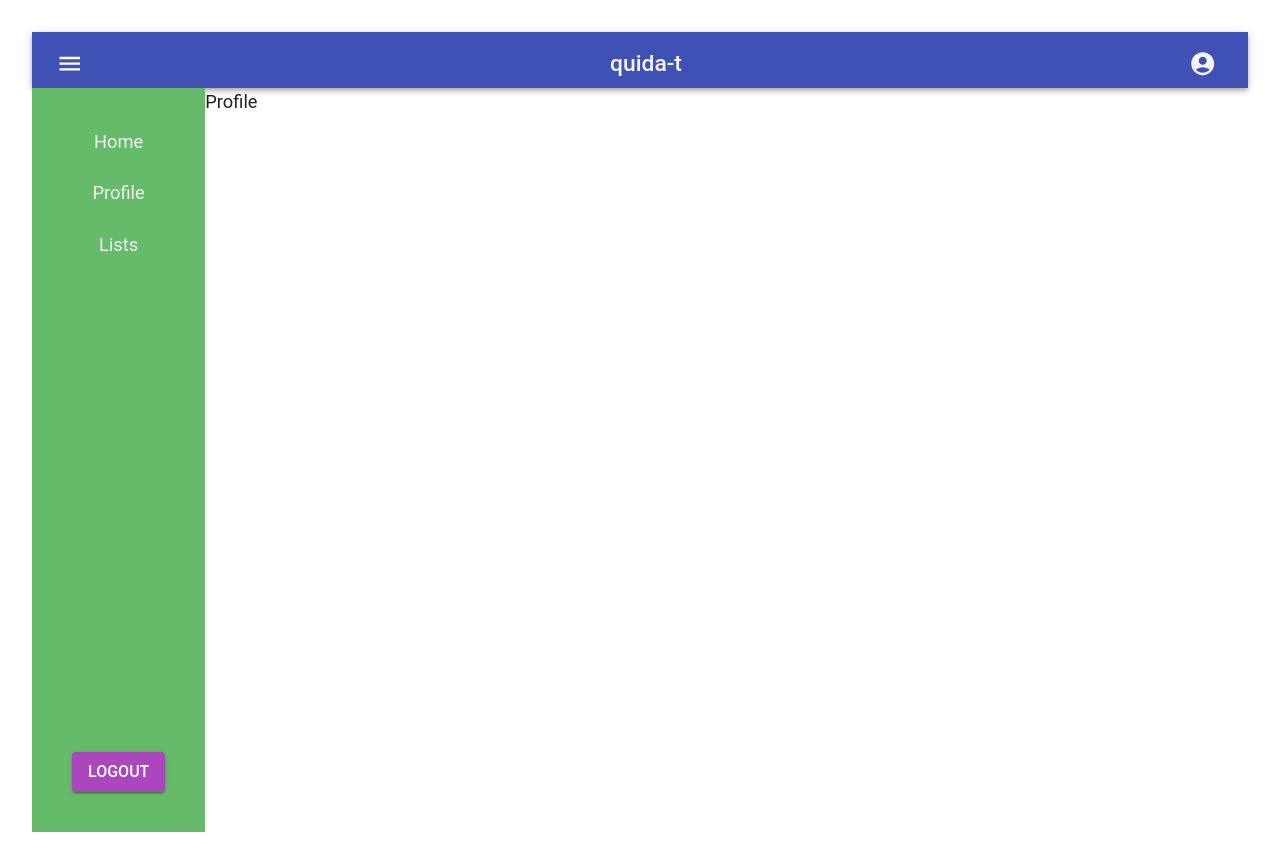
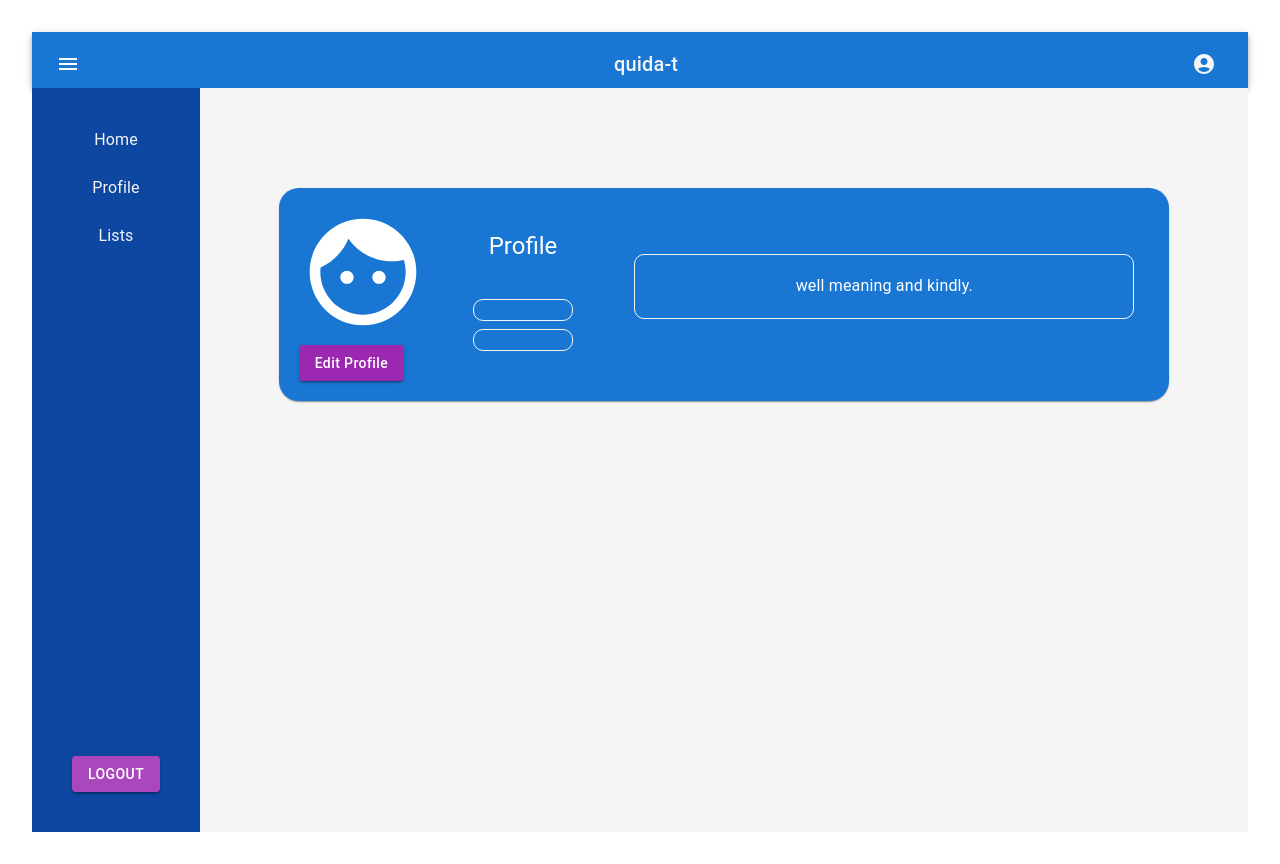
Before and after one commit to franArteaga8/quida-t, a React (Vite) app in the folder root/: page /profile in a window 1280 px wide. Built offline with nearby package versions, Linux system fonts and the light colour scheme; no server answers; sample sign-in values are in the browser's storage; the HTML template or start-up script is replaced by a standard one.

Commit message:
Profile: content + styled

```diff
--- a/root/src/components/Sidebar/Sidebar.jsx
+++ b/root/src/components/Sidebar/Sidebar.jsx
@@ -1,5 +1,5 @@
 import { Box, Button, CssBaseline} from "@mui/material"
-import { green, purple } from "@mui/material/colors";
+import { blue, purple } from "@mui/material/colors";
 import { Link } from "react-router-dom";
 
 const Sidebar = () => {
@@ -11,7 +11,7 @@ const Sidebar = () => {
       <CssBaseline />
 
 
-        <Box sx={{  background: green[400], display: 'flex', flexDirection: 'column', gap: 3, padding: 5, height: '100%'}}>
+        <Box sx={{  background: blue[900], display: 'flex', flexDirection: 'column', gap: 3, padding: 5, height: '100%'}}>
 
           <Link to={'/'} style={{ textDecoration: 'none', color: 'whitesmoke'}}>
             Home
--- a/root/src/pages/Login/Login.jsx
+++ b/root/src/pages/Login/Login.jsx
@@ -1,4 +1,4 @@
-import { Button, Card, CardActions, CardContent, CardHeader, Divider, TextField } from "@mui/material"
+import { Box, Button, Card, CardActions, CardContent, CardHeader, Divider, TextField } from "@mui/material"
 import { useState } from "react"
 import { postLogin, postSignup } from "../../services/auth"
 import { useNavigate } from "react-router-dom"
@@ -35,8 +35,8 @@ const Login = () => {
 
 
   return (
-    <>
-      <Card sx={{ maxWidth: '500px' }} raised={true} >
+    <Box backgroundColor={'primary.main'} sx={{ display: "flex", flexDirection: 'column', justifyContent: 'center',alignItems: 'center', width: '100vw', height: '100vh'}} >
+      <Card sx={{ maxWidth: '500px', height: 'min-content', backgroundColor: 'whitesmoke', borderRadius: '5%', padding: '10px' }} raised={true} >
         <CardHeader title={showRegisterForm ? 'Register' : 'Login'} />
         <CardContent>
           {showRegisterForm && (
@@ -56,6 +56,7 @@ const Login = () => {
                 fullWidth={true}
                 value={username}
                 onChange={(e) => setUsername(e.target.value)}
+
               />
             </>
           )}
@@ -75,19 +76,20 @@ const Login = () => {
             type="password"
             value={pass}
             onChange={(e) => setPassword(e.target.value)}
+            onKeyDown={(e) => e.key === 'Enter' && handleAction()}
           />
         </CardContent>
         <Divider />
         <CardActions sx={{ display: 'flex', justifyContent: 'flex-end' }}>
-          <Button onClick={handleFormToggle} variant="outlined" sx={{ textTransform: 'none' }} >
+          <Button onClick={handleFormToggle} variant="outlined" color="primary" sx={{ textTransform: 'none', color: 'black', borderColor: 'secondary.main'}} >
             {showRegisterForm ? <span> Already have an account? Login </span> : <span> Don&apos;t have an account? Sign Up </span> }
           </Button>
-          <Button onClick={handleAction} variant="contained" >
+          <Button onClick={handleAction} variant="contained" color="secondary" sx={{ color: 'whitesmoke'}} >
             {showRegisterForm ? 'Register' : 'Login'}
           </Button>
         </CardActions>
       </Card>
-    </>
+    </Box>
   )
 }
 
--- a/root/src/pages/Profile/Profile.jsx
+++ b/root/src/pages/Profile/Profile.jsx
@@ -1,7 +1,121 @@
+import { useEffect, useState } from "react"
+import { getProfile } from "../../services/user"
+import { Box, Button, Card, CardActions, CardContent, CardHeader, CardMedia,  TextField,  Typography } from "@mui/material"
+import { Face } from "@mui/icons-material"
+
+
+
 
 const Profile = () => {
+
+  const [showEditProfile, setShowEditProfile ] = useState(false)
+  const [ profile, setProfile ] = useState({})
+
+  const handleEditToggle = () => {
+    setShowEditProfile(!showEditProfile);
+  };
+
+  const handleProfile = async () => {
+    const result = await getProfile()
+    result && setProfile(result)
+  }
+
+  useEffect(() => {
+    handleProfile()
+  }, [])
+
   return (
-    <div>Profile</div>
+    <Box sx={{ display: 'flex', width:'100%', justifyContent: 'center',  backgroundColor: 'whitesmoke'}} >
+      <Card sx={{ minWidth: 275, width: '85%' , display:'flex', gap:'20px', padding: '10px', marginTop:'100px', borderRadius: '20px', height: 'min-content',color: 'white', backgroundColor: 'primary.main' }}>
+
+        <CardMedia sx={{ display: 'flex', flexDirection: 'column', padding: '10px', width: 'min-content'}} >
+          <Face sx={{ fontSize: '8em'}} />
+          <Button color="secondary" onClick={handleEditToggle} sx={{ marginTop: 'auto', width: 'max-content', textTransform: 'none'}} size="medium" variant="contained" >
+            {showEditProfile ? 'See Profile' : 'Edit Profile'}
+          </Button>
+        </CardMedia>
+
+
+        <CardContent sx={{ display: 'flex', flexDirection: 'column', textAlign: 'left', width: 'max-content'}}>
+
+          <CardHeader title={showEditProfile ? 'Edit' : 'Profile'}  />
+
+          {showEditProfile ?
+           <>
+              <TextField
+               label="Username"
+               variant="outlined"
+               margin="dense"
+               fullWidth={true}
+               value={profile.username}>
+
+              {profile.username}
+              </TextField>
+
+              <TextField
+               label="Name"
+               variant="outlined"
+               margin="dense"
+               fullWidth={true}
+               value={profile.name}>
+
+              </TextField>
+
+              <TextField
+               label="Lastname"
+               variant="outlined"
+               margin="dense"
+               fullWidth={true}
+               value={profile.lastname}>
+
+              {profile.username}
+              </TextField>
+
+              <TextField
+               label="Password"
+               variant="outlined"
+               margin="dense"
+               fullWidth={true}
+              >
+
+              {profile.username}
+              </TextField>
+
+
+          </>
+           :
+           <>
+              <Typography variant="h2"  gutterBottom>
+            {profile.username}
+          </Typography>
+          <Typography variant="h5" sx={{ mb: 1, padding: '10px', border: '1px whitesmoke solid', borderRadius:'10px' }} >
+            { profile.name } { profile.lastname }
+          </Typography>
+           </>}
+
+
+
+          {!showEditProfile &&
+           <Typography variant="h5"  sx={{ mb: 1, padding: '10px', border: '1px whitesmoke solid', borderRadius:'10px' }}>
+           { profile.email}
+         </Typography> }
+
+
+
+
+          <CardActions>
+        </CardActions>
+          </CardContent>
+          <CardContent sx={{ width: '100%', display: 'flex', flexDirection:'column', justifyContent:'center', alignItems: 'center'}}>
+            <Typography variant="body2" sx={{ width: '500px', mb: 1, padding: '20px', border: '1px whitesmoke solid', borderRadius:'10px', fontSize: '1em' }} >
+              well meaning and kindly.
+            </Typography>
+          </CardContent>
+
+      </Card>
+    </Box>
+
+
   )
 }
 
--- a/root/src/services/config.js
+++ b/root/src/services/config.js
@@ -1,7 +1,7 @@
 import axios from 'axios'
 
 const api = axios.create({
-    baseURL: 'https://quida-t-app-backend.onrender.com/api/',
+    baseURL: 'https://quida-t-app-backend.onrender.com/api',
 //     withCredentials: false,
 //     headers: {
 //         Accept: 'application/json',
--- /dev/null
+++ b/root/src/services/user.js
@@ -0,0 +1,12 @@
+import api from "./config"
+
+export const getProfile = async () => {
+    const { data } = await api.get('/users/profile', {
+        headers: {
+            Authorization: localStorage.getItem('token')
+        }
+    })
+    return data
+
+
+}
--- a/root/src/theme/custom.jsx
+++ b/root/src/theme/custom.jsx
@@ -1,14 +1,13 @@
 import {createTheme} from '@mui/material/styles'
 
 export const customTheme = createTheme({
-    palette: {
-        type: 'light',
-        primary: {
-          main: '#3f51b5',
-        },
-        secondary: {
-          main: '#f50057',
-        },
+  /*   palette: {
+      primary: {
+        main: '#64ffdf',
+      },
+      secondary: {
+        main: '#ce93d8',
+      },
     },
     spacing: 8 // example default spacing unit
     ,
@@ -16,5 +15,5 @@ export const customTheme = createTheme({
         fontFamily: 'Roboto, sans-serif', // example font family
         fontSize: 16, // example base font size
         // Customize other typography settings as needed
-    }
+    } */
 })
```
